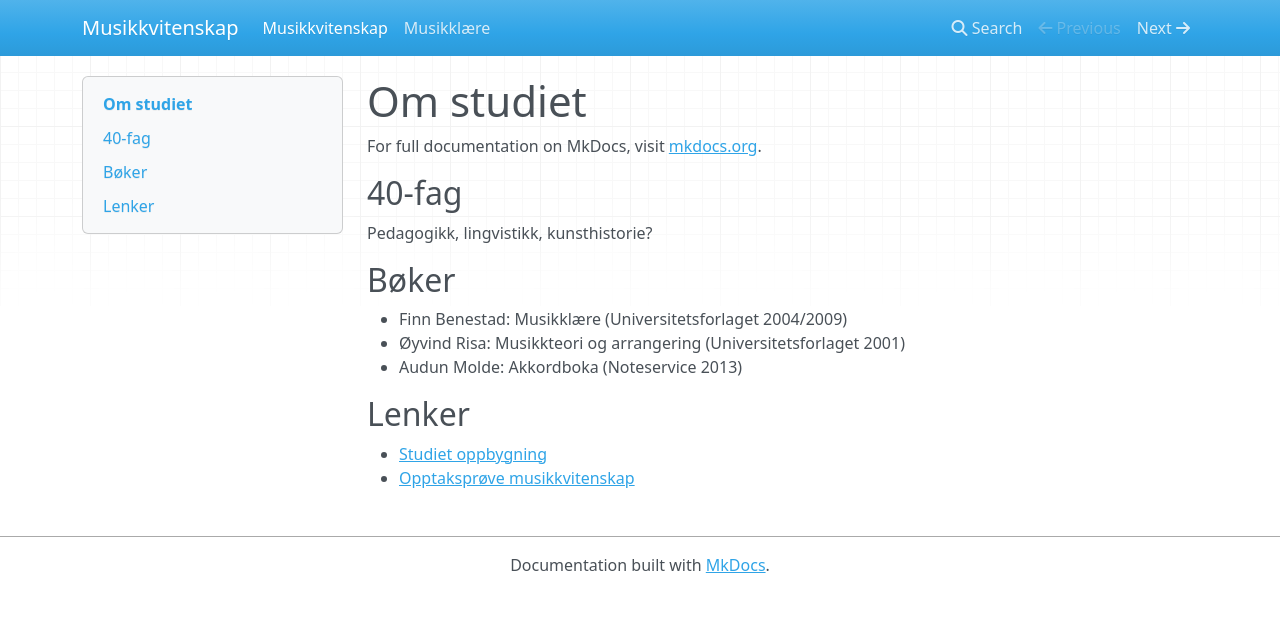
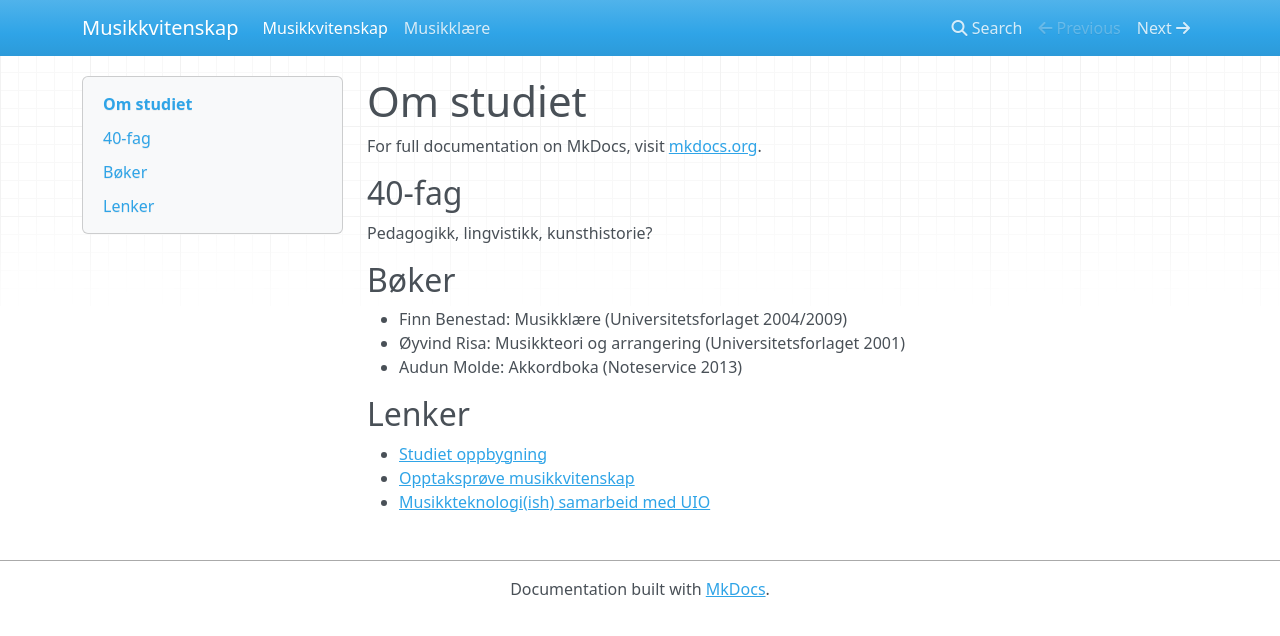
Before and after one commit to longegg/musikkvitenskap, an MkDocs documentation site: the page built from docs/index.md, in a window 1280 px wide. Shown: the top 636 px of the page. Built offline with MkDocs 1.6.1, drawn with Linux system fonts in a browser that asks for light colours; nearby versions of some CDN libraries; old or Windows-style settings are respelled for this version of MkDocs.

Commit message:
Add link.

```diff
--- a/docs/index.md
+++ b/docs/index.md
@@ -16,3 +16,4 @@ Pedagogikk, lingvistikk, kunsthistorie?
 
 - [Studiet oppbygning](http://www.uio.no/studier/program/musikkvitenskap/oppbygging/ "UIO")
 - [Opptaksprøve musikkvitenskap](http://www.hf.uio.no/imv/studier/opptak/ "UIO")
+- [Musikkteknologi(ish) samarbeid med UIO](https://www.ntnu.edu/studies/mct)
```
